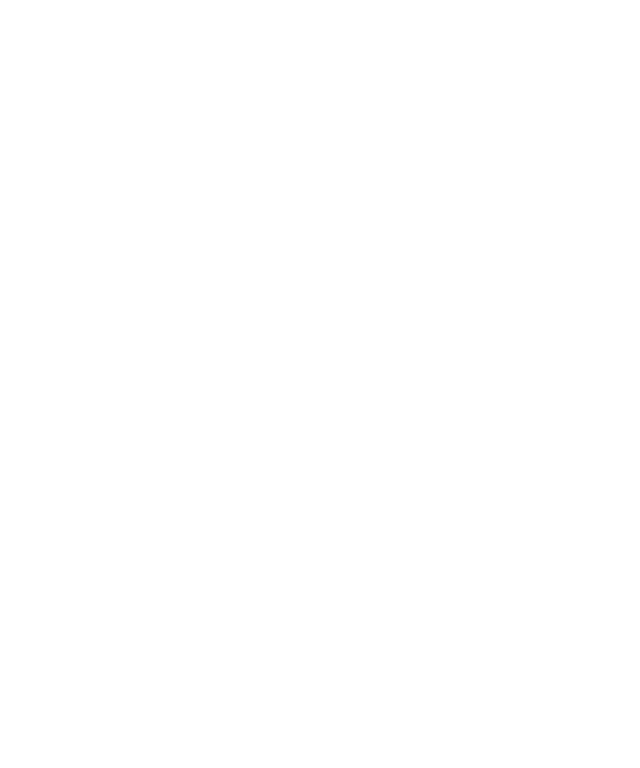
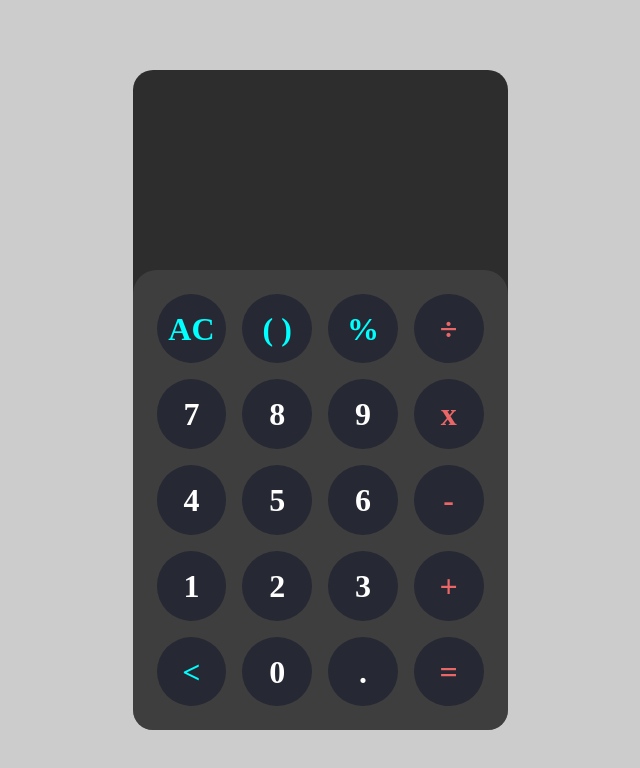
Before and after one commit to TranLeThienTri/StopWatch, a plain HTML site: page Calc/calc.html in a window 1280 px wide. Shown: the whole page, without its empty margins (320-960 px from the left). Drawn offline with Linux system fonts and the light colour scheme.

Commit message:
done calc

```diff
--- a/Calc/calc.html
+++ b/Calc/calc.html
@@ -11,10 +11,83 @@
 
 <body>
     <div class="app">
-        <div class="caculature">
-
+        <div class="calculator">
+            <div class="display">
+                <div class="content">
+                    <div class="input"></div>
+                    <div class="output"></div>
+                </div>
+            </div>
+            <div class="keys">
+                <!-- row 1 -->
+                <div data-value="clear" class="key action">
+                    <span>AC</span>
+                </div>
+                <div data-value="brackets" class="key action">
+                    <span>( )</span>
+                </div>
+                <div data-value="%" class="key action">
+                    <span>%</span>
+                </div>
+                <div data-value="/" class="key operator">
+                    <span>÷</span>
+                </div>
+                <!-- Row 2 -->
+                <div data-value="7" class="key">
+                    <span>7</span>
+                </div>
+                <div data-value="8" class="key">
+                    <span>8</span>
+                </div>
+                <div data-value="9" class="key">
+                    <span>9</span>
+                </div>
+                <div data-value="*" class="key operator">
+                    <span>x</span>
+                </div>
+                <!-- row 3 -->
+                <div data-value="4" class="key">
+                    <span>4</span>
+                </div>
+                <div data-value="5" class="key">
+                    <span>5</span>
+                </div>
+                <div data-value="6" class="key">
+                    <span>6</span>
+                </div>
+                <div data-value="-" class="key operator">
+                    <span> - </span>
+                </div>
+                <!-- row 4 -->
+                <div data-value="1" class="key">
+                    <span>1</span>
+                </div>
+                <div data-value="2" class="key">
+                    <span>2</span>
+                </div>
+                <div data-value="3" class="key">
+                    <span>3</span>
+                </div>
+                <div data-value="+" class="key operator">
+                    <span> + </span>
+                </div>
+                <!-- row 5 -->
+                <div data-value="backspace" class="key action">
+                    <span>&lt;</span>
+                </div>
+                <div data-value="0" class="key">
+                    <span>0</span>
+                </div>
+                <div data-value="." class="key">
+                    <span>.</span>
+                </div>
+                <div data-value="=" class="key operator">
+                    <span> = </span>
+                </div>
+            </div>
         </div>
     </div>
+    <script src="./js/app.js"></script>
 </body>
 
 </html>
--- a/Calc/css/calc.css
+++ b/Calc/css/calc.css
@@ -33,3 +33,85 @@ body {
     font-size: 16px;
     line-height: 1;
 }
+
+.app {
+    display: flex;
+    justify-content: center;
+    align-items: center;
+    height: 100vh;
+    background-color: #ccc;
+}
+
+.calculator {
+    display: flex;
+    flex-direction: column;
+    width: 100%;
+    max-width: 375px;
+    min-height: 640px;
+    border-radius: 20px;
+    background-color: rgba(10, 10, 10, 0.816);
+    overflow: hidden;
+}
+
+.display {
+    min-height: 200px;
+    padding: 1.5rem;
+    background-color: rgba(10, 10, 10, 0);
+    display: flex;
+    justify-content: flex-end;
+    align-items: flex-end;
+    text-align: right;
+    flex: 1 1 0%;
+    color: white;
+}
+
+.input {
+    font-size: 1.25rem;
+}
+
+.output {
+    font-size: 3rem;
+    font-weight: 700;
+}
+
+.operator {
+    color: #eb6666;
+}
+
+.keys .key.operator span {
+    color: #eb6666;
+}
+
+.keys .key.action span {
+    color: aqua;
+}
+
+.keys {
+    display: grid;
+    grid-template-columns: repeat(4, 1fr);
+    grid-template-rows: repeat(5, 1fr);
+    padding: 1.5rem;
+    gap: 1rem;
+    font-size: 1.5rem;
+    border-radius: 1.5rem 1.5rem 0 0;
+    background-color: rgba(82, 80, 80, 0.486);
+}
+
+.keys .key {
+    position: relative;
+    height: 0;
+    padding-top: 100%;
+    background-color: #262933;
+    border-radius: 50%;
+    cursor: pointer;
+}
+
+.keys .key span {
+    position: absolute;
+    top: 50%;
+    left: 50%;
+    transform: translate(-50%, -50%);
+    color: #fff;
+    font-size: 2rem;
+    font-weight: 700;
+}
--- /dev/null
+++ b/Calc/js/app.js
@@ -0,0 +1,44 @@
+const $ = document;
+const keys = $.querySelectorAll(".key");
+const display_input = $.querySelector(".display .input");
+const display_output = $.querySelector(".display .output");
+let input = "";
+
+for (let key of keys) {
+    const value = key.dataset.value;
+
+    key.addEventListener("click", () => {
+        if (value === "clear") {
+            input = "";
+            display_input.innerHTML = "";
+            display_output.innerHTML = "";
+        } else if (value === "backspace") {
+            input = input.slice(0, -1);
+            display_input.innerHTML = cleanInput(input);
+        } else if (value === "=") {
+            let result = eval(input);
+            display_output.innerHTML = result;
+        } else {
+            input += value;
+            display_input.innerHTML = cleanInput(input);
+        }
+    });
+}
+
+function cleanInput(input) {
+    let input_array = input.split("");
+    let input_array_length = input_array.length;
+
+    for (let i = 0; i < input_array_length; i++) {
+        if (input_array[i] == "*") {
+            input_array[i] = ` <span class="operator">x</span> `;
+        } else if (input_array[i] == "/") {
+            input_array[i] = ` <span class="operator">/</span> `;
+        } else if (input_array[i] == "+") {
+            input_array[i] = ` <span class="operator">+</span> `;
+        } else if (input_array[i] == "-") {
+            input_array[i] = ` <span class="operator">-</span> `;
+        }
+    }
+    return input_array.join("");
+}
```
Lines whose indentation alone changed are shown as unchanged.
